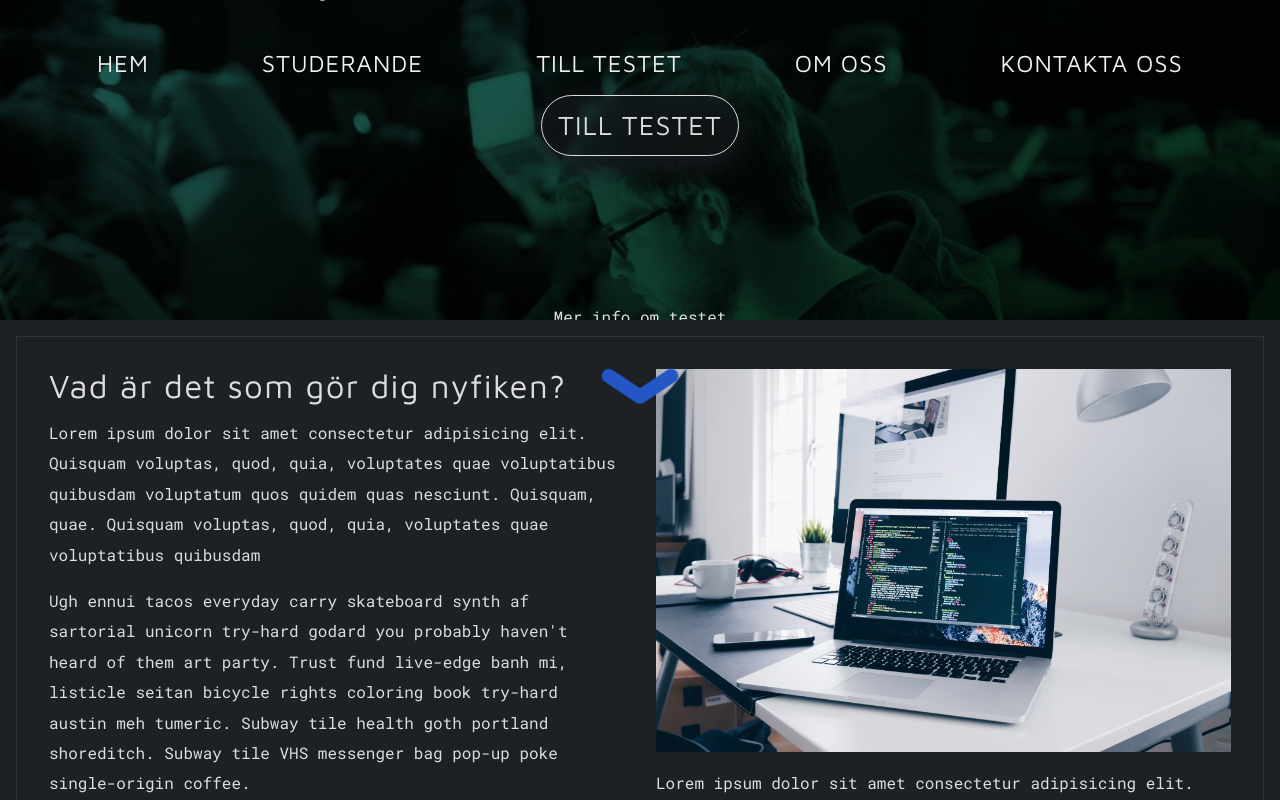
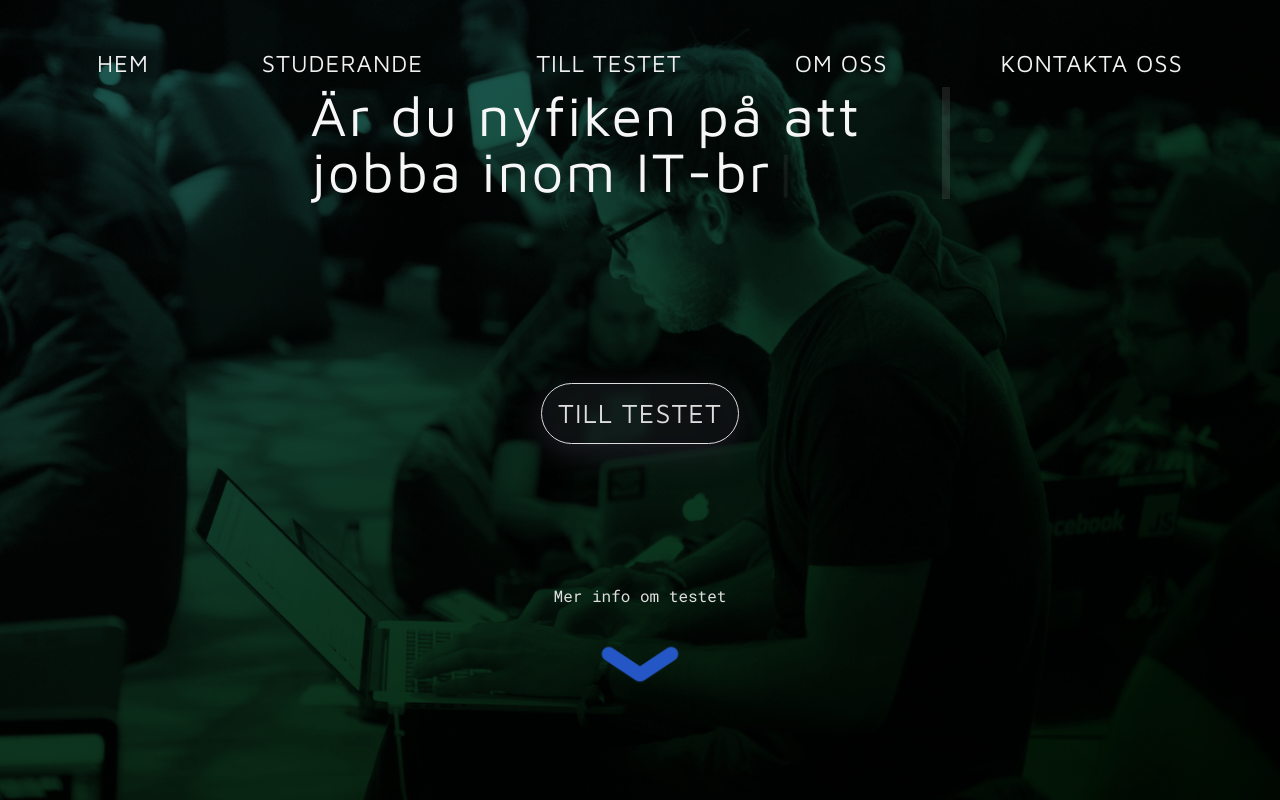
Before and after one commit to ZoCom-utbildning/folkans-it-utbildningar, a React (Vite) app: page / in a window 1280 px wide. Shown: the top 800 px of the page. Built offline with nearby package versions, Linux system fonts and the light colour scheme.

Commit message:
Fixad några buggar
header fixes mobilvy  buggar fixade, global App width 100% ist för 100vw

```diff
--- a/src/components/hamburger/hamburger.scss
+++ b/src/components/hamburger/hamburger.scss
@@ -75,7 +75,7 @@
   }
 }
 
-@media screen and (min-width: 768px) {
+@media screen and (min-width: 820px) {
   .burger-icon {
     display: none;
   }
--- a/src/components/header/header.scss
+++ b/src/components/header/header.scss
@@ -42,12 +42,13 @@
   }
 }
 
-@media (min-width: 768px) {
+@media (min-width: 820px) {
   .header {
     background-color: rgba(255, 255, 255, 0);
-    position: absolute;
-
+    position: fixed;
+    transition: 0.4s;
     width: 100%;
+    height: 10vh;
     .overlay {
       display: none;
       background-color: #1d2025;
@@ -103,4 +104,8 @@
       }
     }
   }
+  .background {
+    background-color: #1d2025;
+    z-index: 5;
+  }
 }
--- a/src/components/header/header.tsx
+++ b/src/components/header/header.tsx
@@ -1,4 +1,4 @@
-import React from "react";
+import React, { useState } from "react";
 import "./header.scss";
 import Hamburger from "../../components/hamburger/hamburger";
 import anime from "animejs/lib/anime.es.js";
@@ -10,6 +10,7 @@ type Props = {
   setNavClass: (navClass: string) => void;
 };
 const Header = ({ setNavClass, navClass, setNavOpen, navOpen }: Props) => {
+  const [headerBackground, setHeaderBackground] = useState<string>("header");
   function animateOverlay() {
     if (!navOpen) {
       anime({
@@ -39,8 +40,19 @@ const Header = ({ setNavClass, navClass, setNavOpen, navOpen }: Props) => {
       });
     }
   }
+  window.onscroll = function () {
+    scrollFunction();
+  };
+  function scrollFunction() {
+    if (window.scrollY > 250) {
+      setHeaderBackground("header background");
+    } else {
+      setHeaderBackground("header");
+    }
+  }
+
   return (
-    <header className="header">
+    <header className={headerBackground}>
       <Hamburger
         navOpen={navOpen}
         setNavOpen={setNavOpen}
@@ -51,7 +63,7 @@ const Header = ({ setNavClass, navClass, setNavOpen, navOpen }: Props) => {
       <nav>
         <ul className="glow">
           <li>
-            <a href="">HEM</a>
+            <a href="/">HEM</a>
           </li>
           <li>
             <a href="studera">STUDERANDE</a>
--- a/src/scss/global.scss
+++ b/src/scss/global.scss
@@ -3,7 +3,7 @@
 @import url("https://fonts.googleapis.com/css2?family=Maven+Pro:wght@523&display=swap");
 
 .App {
-  width: 100vw; //bör ändras till 100%
+  width: 100%; //bör ändras till 100%
   height: 100vh;
   background-color: $dark;
   background-image: url("../assets/photos/manComputer.png"); //Bör flyttas, syns i bakgrunden för views beroende på height.
@@ -94,8 +94,8 @@ p {
   backdrop-filter: blur(5px);
   -webkit-backdrop-filter: blur(5px);
   cursor: pointer;
-  display: none;
-  justify-content: flex-end;
+  display: flex;
+  justify-content: center;
   align-items: center;
   transition: transform-scale(1.1) 0.5s ease-in-out 100ms;
 
@@ -114,7 +114,7 @@ p {
   }
 }
 
-@media (min-width: 768px) {
+@media (min-width: 820px) {
   .App {
     width: 100%;
     height: 100vh;
@@ -133,7 +133,7 @@ p {
     -webkit-backdrop-filter: blur(5px);
     cursor: pointer;
     display: flex;
-    justify-content: flex-end;
+    justify-content: center;
     align-items: center;
     transition: transform-scale(1);
     transition-duration: 100ms;
--- a/src/views/home/Home.tsx
+++ b/src/views/home/Home.tsx
@@ -4,7 +4,7 @@ import arrowDown from "../../assets/icons/arrowDown.svg";
 import vscodecomputer from "../../assets/photos/vscodecomputer.jpg";
 function Home() {
   return (
-    <div className="wrapper">
+    <div className="home-wrapper">
       <section className="hero-content">
         <h1 className="title-h1">
           <Typewriter
--- a/src/views/home/home.scss
+++ b/src/views/home/home.scss
@@ -2,7 +2,7 @@
 $bg-image: url("../../assets/photos/manComputer.png");
 @import url("../../scss/_variables.scss");
 
-.wrapper {
+.home-wrapper {
   width: 100%;
   height: 100%;
   display: flex;
@@ -20,13 +20,12 @@ $bg-image: url("../../assets/photos/manComputer.png");
   .hero-content {
     display: flex;
     flex-direction: column;
-    min-height: 40vh;
-    height: 100vh;
+    min-height: 55vh;
+    height: 70vh;
     width: 100%;
 
     .arrow-container {
       display: none;
-      padding-top: 6rem;
       justify-content: center;
       flex-direction: column;
       align-items: center;
@@ -36,6 +35,7 @@ $bg-image: url("../../assets/photos/manComputer.png");
 
       font-size: 2.5rem;
       margin-top: 8rem;
+      margin-right: 1.2rem;
       margin-left: 1.2rem;
       margin-bottom: 1rem;
       font-weight: 500;
@@ -66,10 +66,26 @@ $bg-image: url("../../assets/photos/manComputer.png");
   }
 }
 
-@media (min-width: 768px) {
-  .wrapper {
+.home-wrapper {
+  width: 100%;
+  height: 100%;
+  display: flex;
+  flex-direction: column;
+  background-color: #9f9f9f;
+  background-blend-mode: multiply;
+  background-size: cover;
+  background-image: linear-gradient(
+      360deg,
+      rgba(18, 123, 0, 0.31) 0%,
+      rgba(0, 255, 51, 0.397) 100%
+    ),
+    linear-gradient(136.33deg, #0763aeb6 20%, rgb(6, 84, 33) 96.25%), $bg-image;
+}
+
+@media (min-width: 820px) {
+  .home-wrapper {
     width: 100%;
-    height: 100%;
+    height: 100vh;
     background-attachment: fixed;
     background-position: center;
     background-repeat: no-repeat;
@@ -119,9 +135,9 @@ $bg-image: url("../../assets/photos/manComputer.png");
     }
     .hero-content {
       display: flex;
-      justify-content: center;
+      justify-content: space-evenly;
       align-items: center;
-      height: 100%;
+      min-height: 100vh;
 
       .arrow-container {
         display: flex;
```
